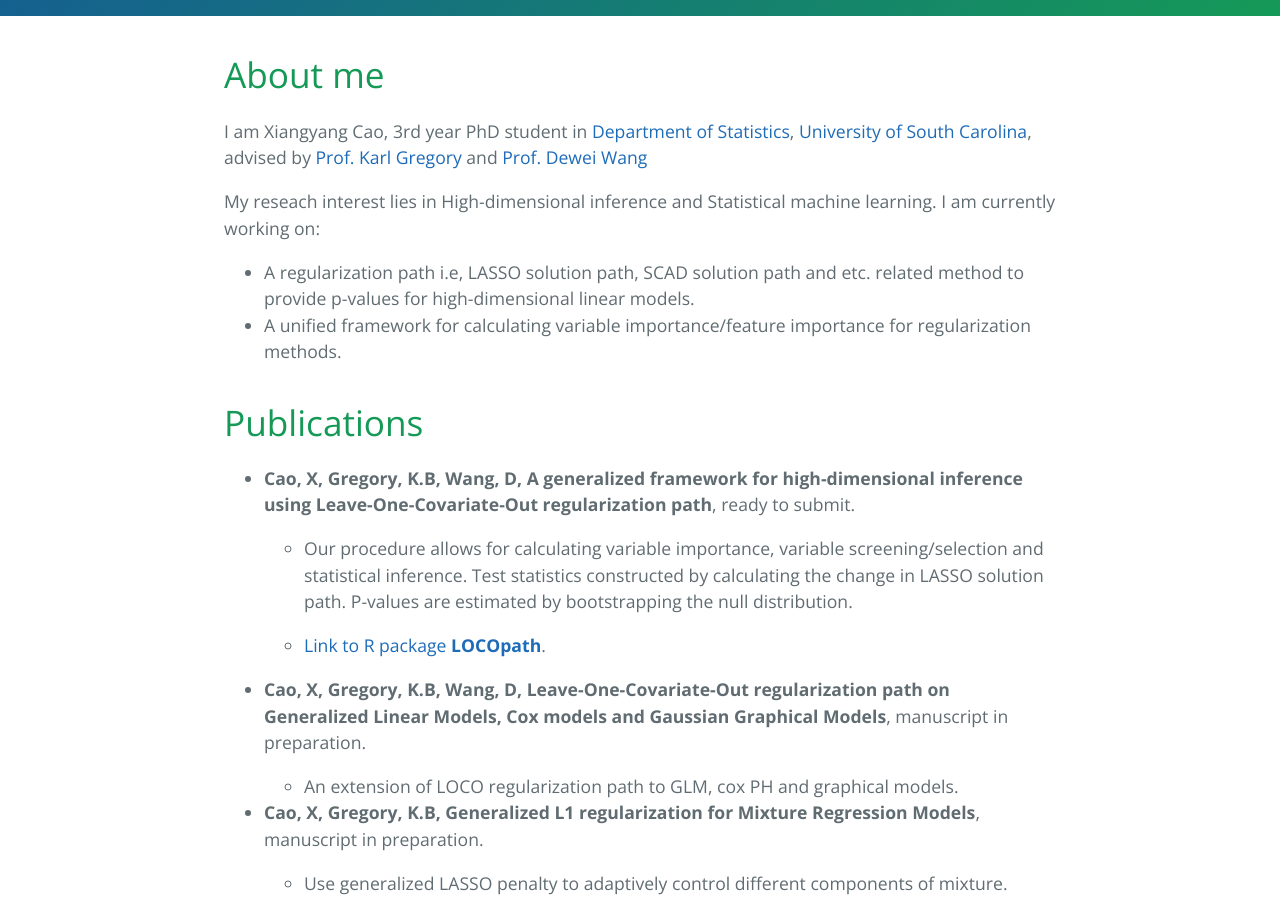
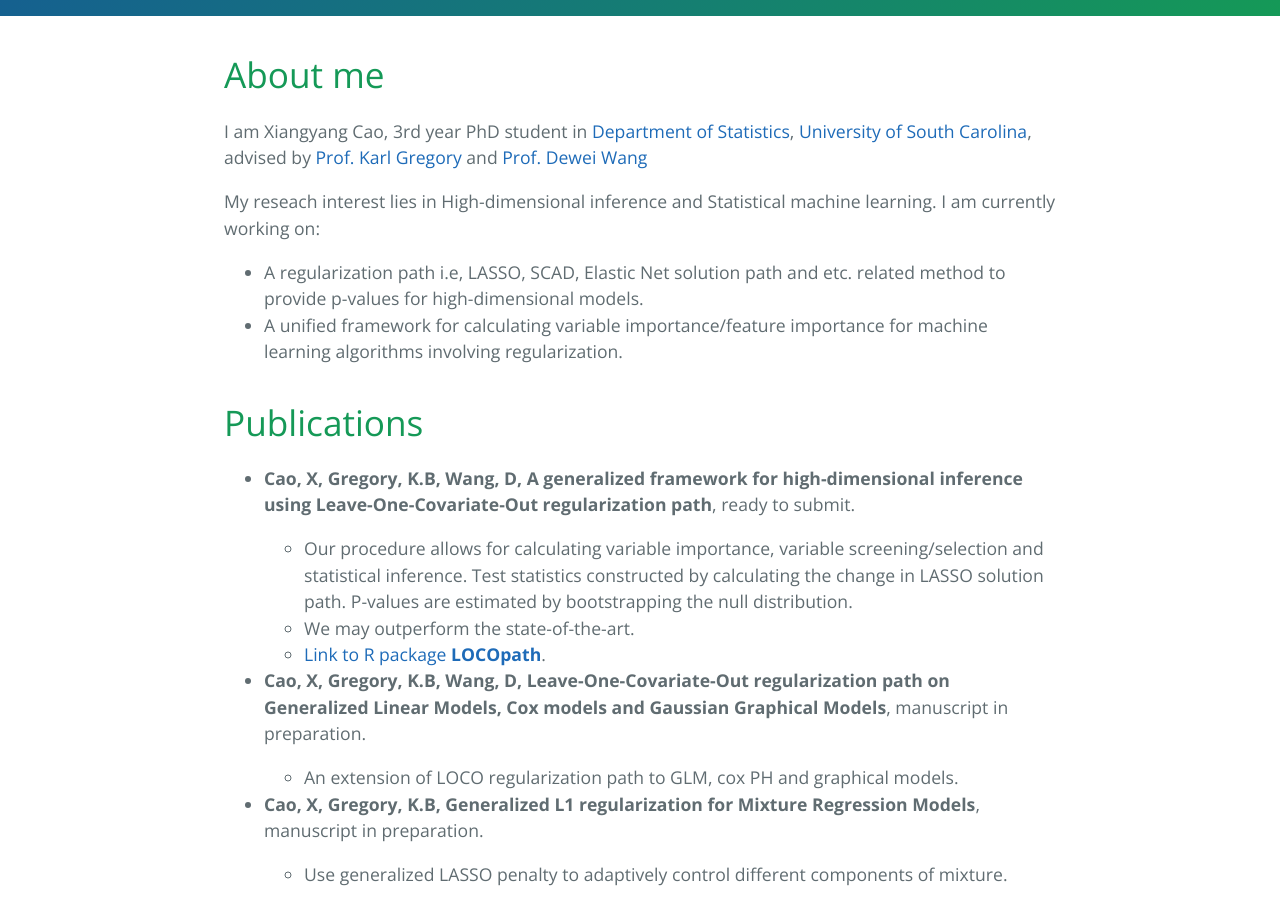
Before and after one commit to devcao/dev-ds-xy.github.io, a Jekyll site: the page built from index.md, in a window 1280 px wide and 900 px high, scrolled down 367 px. Built offline with Jekyll 4.4.1, drawn with Linux system fonts in a browser that asks for light colours; our own code applies the rules of GitHub Pages for plain Markdown files.

Commit message:
Update index.md

```diff
--- a/index.md
+++ b/index.md
@@ -9,8 +9,8 @@ I am Xiangyang Cao, 3rd year PhD student in [Department of Statistics](https://s
 My reseach interest lies in High-dimensional inference and Statistical machine learning.
 I am currently working on:
 
-* A regularization path i.e, LASSO solution path, SCAD solution path and etc. related method to provide p-values for high-dimensional linear models.
-* A unified framework for calculating variable importance/feature importance for regularization methods.
+* A regularization path i.e, LASSO, SCAD, Elastic Net solution path and etc. related method to provide p-values for high-dimensional models.
+* A unified framework for calculating variable importance/feature importance for machine learning algorithms involving regularization.
 
 
 # Publications
@@ -18,7 +18,7 @@ I am currently working on:
 * **Cao, X, Gregory, K.B, Wang, D, A generalized framework for high-dimensional inference using Leave-One-Covariate-Out regularization path**, ready to submit.
 
   - Our procedure allows for calculating variable importance, variable screening/selection and statistical inference. Test statistics constructed by calculating the change in LASSO solution path. P-values are estimated by bootstrapping the null distribution.
-
+  - We may outperform the state-of-the-art.
   - [Link to R package **LOCOpath**](https://github.com/statcao/LOCOpath).
 
 
```
